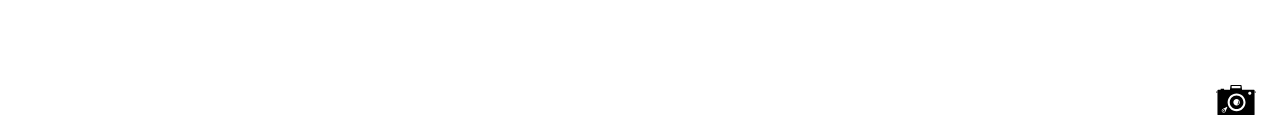
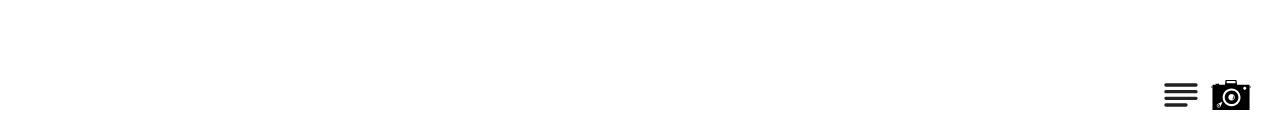
Before and after one commit to rsk7/diagram, a React (Create React App) app: page / in a window 1280 px wide. Shown: the part 660-797 px from the top of the page. Built offline with nearby package versions, Linux system fonts and the light colour scheme.

Commit message:
fixing dragging

```diff
--- a/src/App.css
+++ b/src/App.css
@@ -15,17 +15,25 @@ svg {
   font-size: 12px;
 }
 
-#camera {
+.App > #tools {
   position: absolute;
   bottom: 20px;
   right: 24px;
+  display: flex;
+}
+
+.App > #tools > .tool {
   height: 40px;
   width: 40px;
   cursor: pointer;
+  margin: 5px;
+}
+
+#cameraIcon {
   fill: #000000;
 }
 
-#camera:hover {
+#cameraIcon:hover {
   fill: #737373;
 }
 
--- a/src/App.tsx
+++ b/src/App.tsx
@@ -10,6 +10,7 @@ import { exampleText } from "./exampleText";
 import SequenceDiagram from "./diagram/SequenceDiagram";
 import GithubLogo from "./GitHub-Mark-32px.png";
 import { ReactComponent as CameraIcon } from "./camera-svgrepo-com.svg";
+import { ReactComponent as TextIcon } from "./text-description-svgrepo-com.svg";
 
 interface SequenceState {
   diagram: SequenceDiagram;
@@ -74,7 +75,14 @@ function App() {
       <a id="github" href="https://github.com/rsk7/diagram">
         <img src={GithubLogo} alt="Github" />
       </a>
-      <CameraIcon id="camera" onClick={(e) => alert("Not implemented")} />
+      <div id="tools">
+        <TextIcon id="textIcon" className="tool" onClick={toggleCloseState} />
+        <CameraIcon
+          id="cameraIcon"
+          className="tool"
+          onClick={(e) => alert("Not implemented")}
+        />
+      </div>
       <svg
         onMouseDown={(e) => handleMouseDown({ x: e.pageX, y: e.pageY })}
         onMouseMove={(e) => handleMouseMove({ x: e.pageX, y: e.pageY })}
--- a/src/components/SequenceDescriber.css
+++ b/src/components/SequenceDescriber.css
@@ -1,13 +1,6 @@
-#sequenceDescriber-dragContainer {
-  position: absolute;
-  margin: 10px;
-  top: 0px;
-  height: calc(100vh - 50px);
-  width: calc(100vw - 50px);
-}
-
 #sequenceDescriber {
   display: block;
+  margin: 10px;
   position: absolute;
   min-width: 300px;
   min-height: 300px;
--- a/src/components/SequenceDescriber.tsx
+++ b/src/components/SequenceDescriber.tsx
@@ -27,7 +27,6 @@ export default function SequenceDescriber(props: SequenceDescriberProps) {
     width: 500
   });
   return (
-    <div id="sequenceDescriber-dragContainer">
     <Draggable bounds="parent" handle="#move">
       <Resizable
         height={boxState.height}
@@ -67,6 +66,5 @@ export default function SequenceDescriber(props: SequenceDescriberProps) {
         </div>
       </Resizable>
     </Draggable>
-    </div>
   );
 }
```
Also changed, not shown: src/text-description-svgrepo-com.svg (added). Lines whose indentation alone changed are shown as unchanged.
